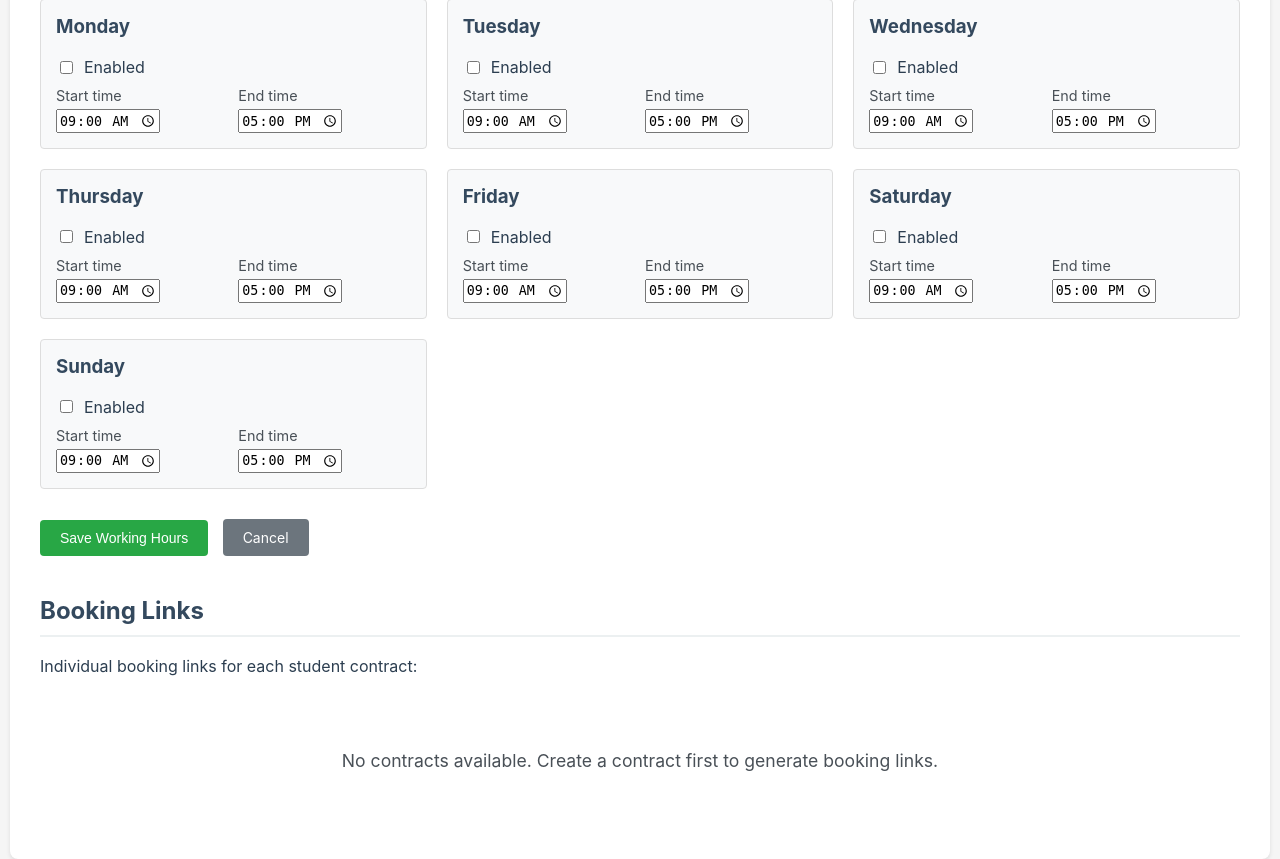
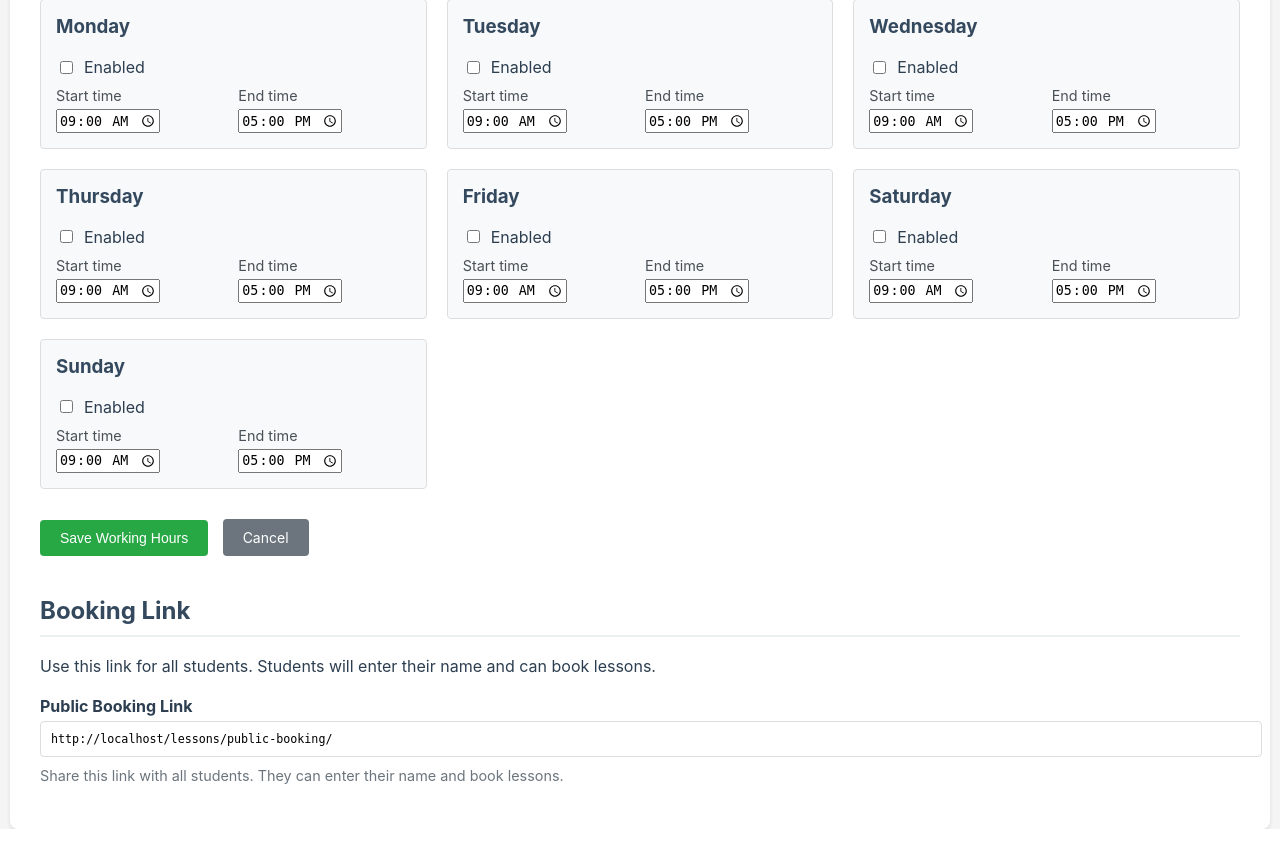
Before and after one commit to andreaseirich/tutorflow, a Django app: page /settings/ in a window 1280 px wide. Shown: the part 357-1216 px from the top of the page. After the commit the page ends 1186 px from the top, so only its background shows below. Run offline with Django 5.2, Linux system fonts and the light colour scheme; the visitor is signed in with stand-in values (Sample User, id 1); data comes from the database, SQL or seed files in the repository; data that the repository does not hold is empty; parts of the project's set-up code (start-up, migrations or seed data) failed here and were passed over.

Commit message:
Individuelle Booking-Links entfernen, nur öffentlichen Link anzeigen
- Entfernt Tabelle mit individuellen Booking-Links aus Settings-Seite
- Ersetzt durch einzelnen öffentlichen Booking-Link
- Entfernt individuellen Booking-Link aus Contract-Detail-Seite
- Hinzugefügt deutsche Übersetzungen für neuen öffentlichen Link

```diff
--- a/backend/apps/core/templates/core/settings.html
+++ b/backend/apps/core/templates/core/settings.html
@@ -170,50 +170,19 @@
     </div>
 </form>
 
-<h2 style="margin-top: 40px;">{% trans "Booking Links" %}</h2>
-<p>{% trans "Individual booking links for each student contract:" %}</p>
+<h2 style="margin-top: 40px;">{% trans "Booking Link" %}</h2>
+<p>{% trans "Use this link for all students. Students will enter their name and can book lessons." %}</p>
 
-{% if contracts %}
-<table>
-    <thead>
-        <tr>
-            <th>{% trans "Student" %}</th>
-            <th>{% trans "Contract" %}</th>
-            <th>{% trans "Booking Link" %}</th>
-            <th>{% trans "Status" %}</th>
-        </tr>
-    </thead>
-    <tbody>
-        {% for contract in contracts %}
-        <tr>
-            <td><a href="{% url 'students:detail' contract.student.pk %}">{{ contract.student.full_name }}</a></td>
-            <td><a href="{% url 'contracts:detail' contract.pk %}">{{ contract }}</a></td>
-            <td>
-                {% if contract.booking_token and contract.is_active %}
-                <input type="text"
-                       value="{{ request.scheme }}://{{ request.get_host }}{% url 'lessons:student_booking' contract.booking_token %}"
-                       readonly
-                       style="width: 100%; padding: 5px; font-family: monospace; font-size: 0.85em;"
-                       onclick="this.select();">
-                {% else %}
-                <span style="color: #6c757d;">{% trans "No booking link available" %}</span>
-                {% endif %}
-            </td>
-            <td>
-                {% if contract.is_active %}
-                <span style="color: #28a745;">{% trans "Active" %}</span>
-                {% else %}
-                <span style="color: #495057;">{% trans "Inactive" %}</span>
-                {% endif %}
-            </td>
-        </tr>
-        {% endfor %}
-    </tbody>
-</table>
-{% else %}
-<div class="empty-state">
-    <p>{% trans "No contracts available. Create a contract first to generate booking links." %}</p>
+<div style="margin-top: 20px;">
+    <label style="display: block; margin-bottom: 5px; font-weight: bold;">{% trans "Public Booking Link" %}</label>
+    <input type="text"
+           value="{{ request.scheme }}://{{ request.get_host }}{% url 'lessons:public_booking' %}"
+           readonly
+           style="width: 100%; padding: 10px; font-family: monospace; font-size: 0.9em; border: 1px solid #ddd; border-radius: 4px;"
+           onclick="this.select();">
+    <p style="margin-top: 10px; font-size: 0.9em; color: #6c757d;">
+        {% trans "Share this link with all students. They can enter their name and book lessons." %}
+    </p>
 </div>
-{% endif %}
 
 {% endblock %}
```
Also changed, not shown: backend/apps/contracts/templates/contracts/contract_detail.html (+0 -14 lines), backend/locale/de/LC_MESSAGES/django.po, 1 other file.
